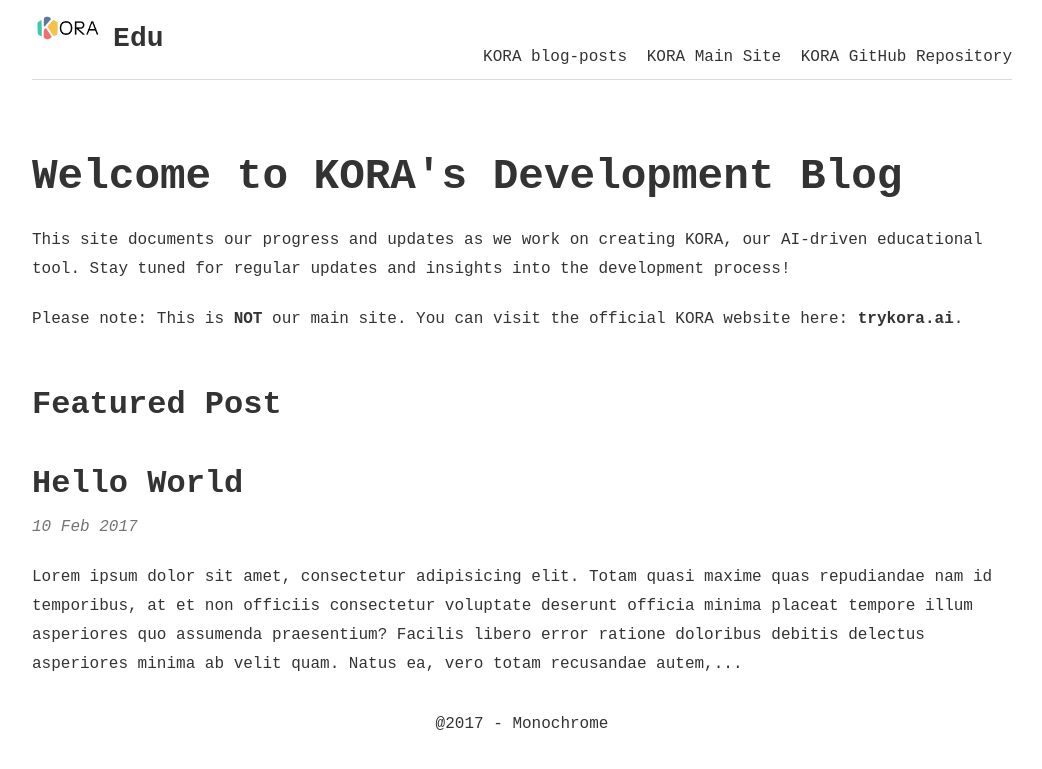
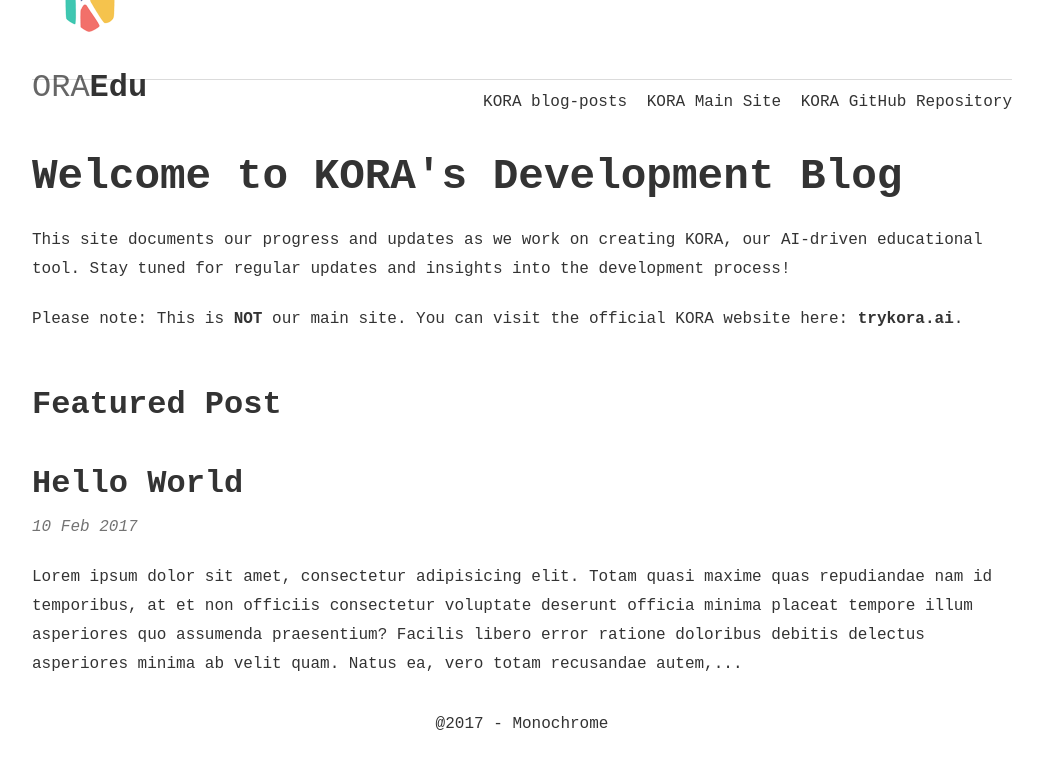
Before and after one commit to kora-edu/kora-edu.github.io, a Jekyll site: the page built from index.html, in a window 1280 px wide. Shown: the top 769 px of the page, without its empty margins (118-1160 px from the left). Built offline with Jekyll 4.4.1, drawn with Linux system fonts in a browser that asks for light colours; the list of posts is cut into pages by our own code.

Commit message:
template

```diff
--- a/_includes/header.html
+++ b/_includes/header.html
@@ -1,9 +1,11 @@
 <header id="header" class="parent justify-spaceBetween">
   <div class="inner w100 relative">
-    <span class="f-left" style="display: flex; align-items: center;">
-      <a href="{{ site.baseurl }}/" style="display: flex; align-items: center; text-decoration: none;">
-        <img src="{{ site.baseurl }}/img/KoraLogo.png" alt="KORA Logo" style="height: 40px; margin-right: 10px;">
-        <span style="font-size: 28px; font-weight: bold; color: #333;">Edu</span>
+    <span class="f-left">
+      <a href="{{ site.baseurl }}/">
+        <h1>
+          <img src="{{ site.baseurl }}/img/KoraSymbol.png" alt="KORA Logo" style="vertical-align: middle;" />
+          <span>ORA</span>Edu
+        </h1>
       </a>
     </span>
     <span id="nav-links" class="absolute right bottom">
```
